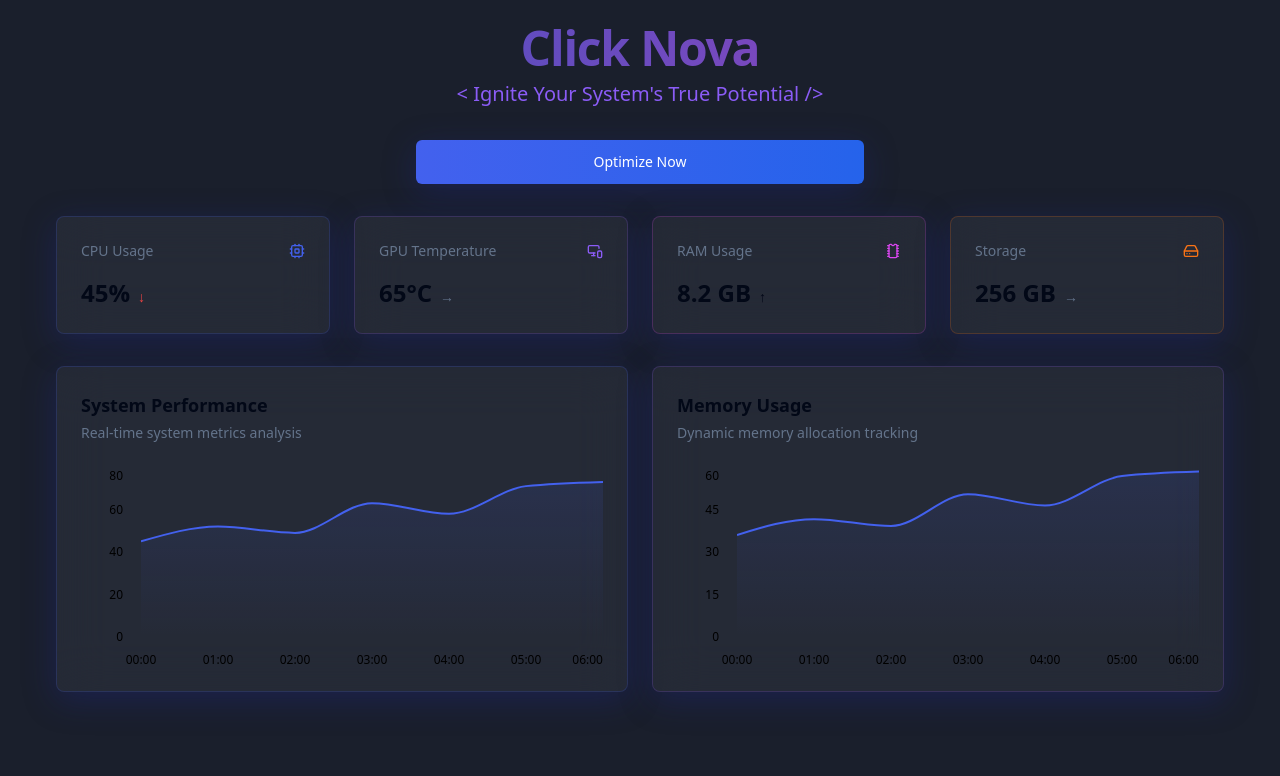
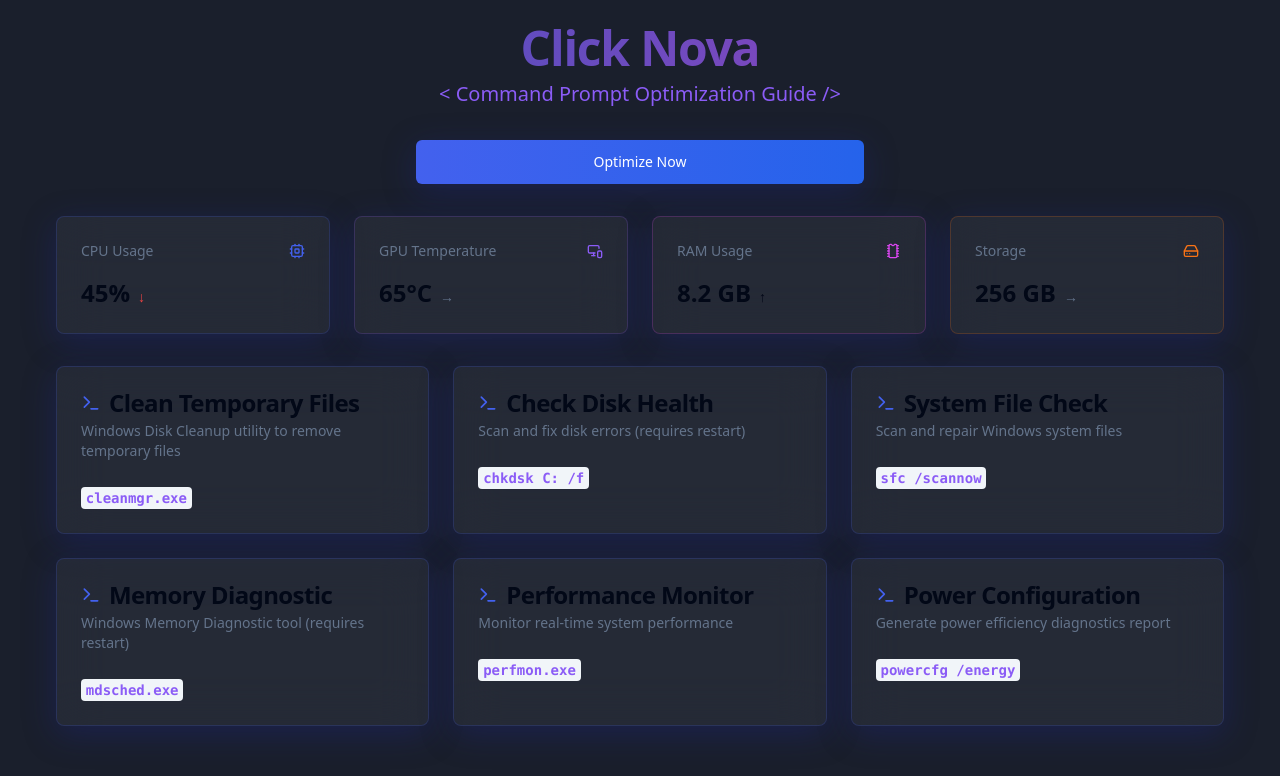
Before and after one commit to nolijedi/click-nova, a React (Vite) app: page / in a window 1280 px wide. Shown: the top 776 px of the page. Built offline with nearby package versions, Linux system fonts and the light colour scheme.

Commit message:
Improve system performance guide
The charts are not functional and do not provide useful information.  The updated code should offer an easy guide to run command prompts.

```diff
--- a/src/pages/Index.tsx
+++ b/src/pages/Index.tsx
@@ -1,17 +1,41 @@
 
-import { Cpu, HardDrive, MonitorSmartphone as Gpu, Microchip } from "lucide-react";
+import { Terminal, Cpu, HardDrive, MonitorSmartphone as Gpu, Microchip } from "lucide-react";
 import MetricCard from "@/components/ui/metric-card";
 import PerformanceChart from "@/components/ui/performance-chart";
 import { OptimizeButton } from "@/components/optimize-button";
+import { Card, CardContent, CardDescription, CardHeader, CardTitle } from "@/components/ui/card";
 
-const mockPerformanceData = [
-  { timestamp: "00:00", value: 45 },
-  { timestamp: "01:00", value: 52 },
-  { timestamp: "02:00", value: 49 },
-  { timestamp: "03:00", value: 63 },
-  { timestamp: "04:00", value: 58 },
-  { timestamp: "05:00", value: 71 },
-  { timestamp: "06:00", value: 73 },
+const optimizationSteps = [
+  {
+    title: "Clean Temporary Files",
+    command: "cleanmgr.exe",
+    description: "Windows Disk Cleanup utility to remove temporary files",
+  },
+  {
+    title: "Check Disk Health",
+    command: "chkdsk C: /f",
+    description: "Scan and fix disk errors (requires restart)",
+  },
+  {
+    title: "System File Check",
+    command: "sfc /scannow",
+    description: "Scan and repair Windows system files",
+  },
+  {
+    title: "Memory Diagnostic",
+    command: "mdsched.exe",
+    description: "Windows Memory Diagnostic tool (requires restart)",
+  },
+  {
+    title: "Performance Monitor",
+    command: "perfmon.exe",
+    description: "Monitor real-time system performance",
+  },
+  {
+    title: "Power Configuration",
+    command: "powercfg /energy",
+    description: "Generate power efficiency diagnostics report",
+  }
 ];
 
 const Index = () => {
@@ -23,7 +47,7 @@ const Index = () => {
             Click Nova
           </h1>
           <p className="text-xl text-[#8B5CF6]">
-            {"<"} Ignite Your System's True Potential {"/>"}
+            {"<"} Command Prompt Optimization Guide {"/>"}
           </p>
         </div>
 
@@ -62,22 +86,23 @@ const Index = () => {
           />
         </div>
 
-        <div className="grid gap-6 md:grid-cols-2">
-          <PerformanceChart
-            data={mockPerformanceData}
-            title="System Performance"
-            description="Real-time system metrics analysis"
-            className="glass-morphism border border-[#4361EE]/20 hover:border-[#4361EE]/50 transition-all duration-300"
-          />
-          <PerformanceChart
-            data={mockPerformanceData.map((d) => ({
-              ...d,
-              value: d.value * 0.8,
-            }))}
-            title="Memory Usage"
-            description="Dynamic memory allocation tracking"
-            className="glass-morphism border border-[#8B5CF6]/20 hover:border-[#8B5CF6]/50 transition-all duration-300"
-          />
+        <div className="grid gap-6 md:grid-cols-2 lg:grid-cols-3">
+          {optimizationSteps.map((step, index) => (
+            <Card key={index} className="glass-morphism border border-[#4361EE]/20 hover:border-[#4361EE]/50 transition-all duration-300">
+              <CardHeader>
+                <CardTitle className="flex items-center gap-2">
+                  <Terminal className="h-5 w-5 text-[#4361EE]" />
+                  {step.title}
+                </CardTitle>
+                <CardDescription>{step.description}</CardDescription>
+              </CardHeader>
+              <CardContent>
+                <code className="relative rounded bg-muted px-[0.3rem] py-[0.2rem] font-mono text-sm font-semibold text-[#8B5CF6]">
+                  {step.command}
+                </code>
+              </CardContent>
+            </Card>
+          ))}
         </div>
       </main>
     </div>
```
